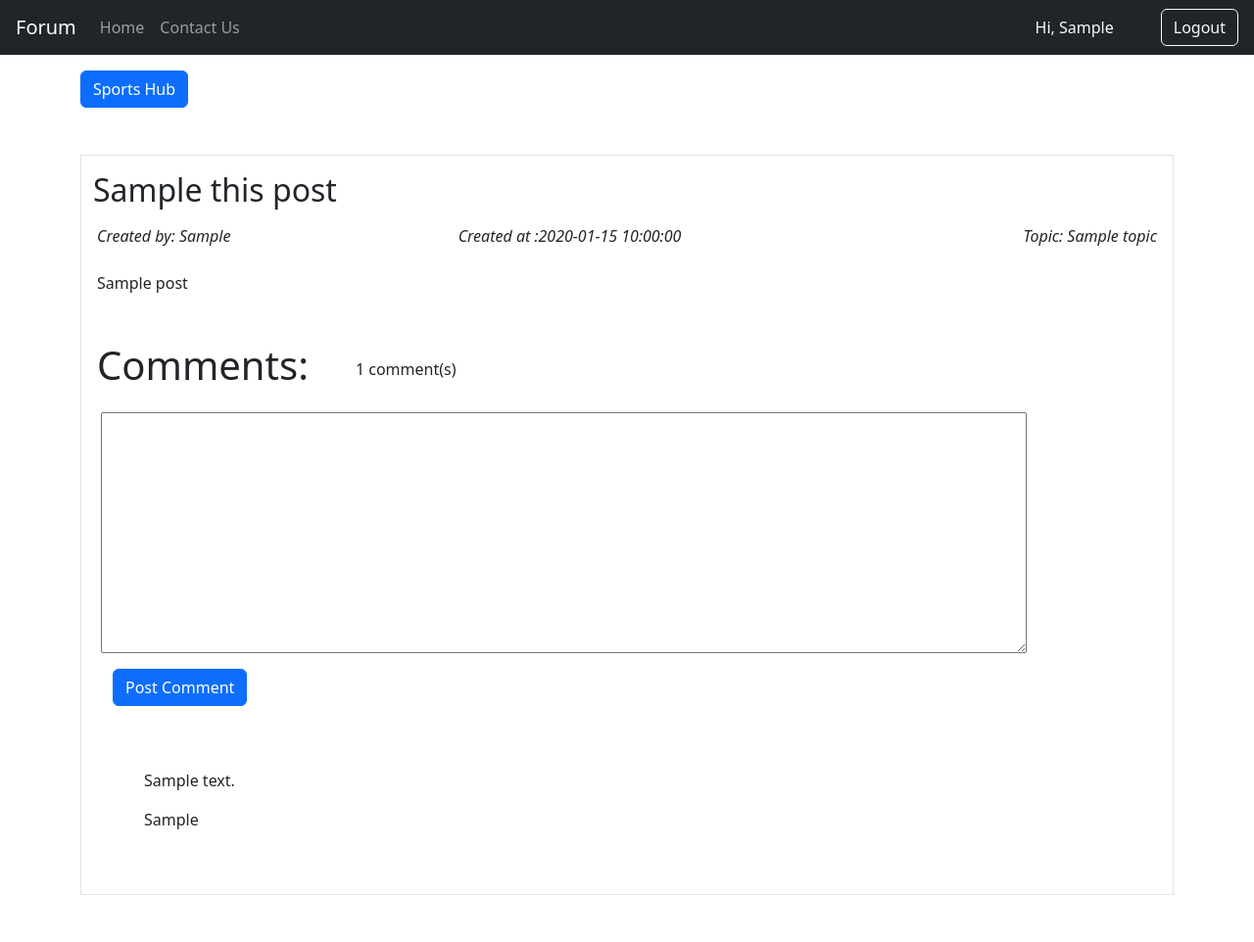
After one commit to P-moT/forum-topics, a Flask app: template flask_app/templates/sports_post.html in a window 1280 px wide. The commit adds this page. Shown: the whole page at 98% size. Run offline with Flask 2, Linux system fonts and the light colour scheme; the template is opened without the code that fills it: most values are stand-ins (such as "Sample title", 1, 10 or a date in 2020).

Commit message:
split topic_post html into 3 files. completed get request for each topic_post. need to update their layouts

```diff
--- a/flask_app/static/css/style.css
+++ b/flask_app/static/css/style.css
@@ -1,4 +1,4 @@
-.sports, .science, .technology {
+/* .sports, .science, .technology {
     background-image: linear-gradient(#e6eeff, #b3cbff);
     background-attachment: fixed;
-}
+} */
--- a/flask_app/templates/science.html
+++ b/flask_app/templates/science.html
@@ -55,9 +55,9 @@
             <div class="me-1 col-lg-8">
                 <div class="row mb-4">
                 {% for post in posts%}
-                    {% if post.topic == 2 %}
+                    {% if post.topic == "science" %}
                     <div class="card border border-primary shadow-sm ">
-                        <h2>{{post.title}} </h2>
+                        <h2 class="mt-3">{{post.title}} </h2>
                         <div class="row">
                             <p class="col">Created on {{post.created_at}}</p>
                             <p class="col">Created by {{post.user.first_name}}</p>
--- /dev/null
+++ b/flask_app/templates/sports_post.html
@@ -0,0 +1,79 @@
+<!DOCTYPE html>
+<html lang="en">
+<head>
+    <meta charset="UTF-8">
+    <meta http-equiv="X-UA-Compatible" content="IE=edge">
+    <meta name="viewport" content="width=device-width, initial-scale=1.0">
+    <!-- Bootstrap CSS -->
+    <link href="https://cdn.jsdelivr.net/npm/bootstrap@5.2.0/dist/css/bootstrap.min.css" rel="stylesheet" integrity="sha384-gH2yIJqKdNHPEq0n4Mqa/HGKIhSkIHeL5AyhkYV8i59U5AR6csBvApHHNl/vI1Bx" crossorigin="anonymous">
+    <title>{{this_post.title}}</title>
+</head>
+<body>
+    <!-- nav bar -->
+    <nav class="navbar navbar-expand-lg navbar-dark bg-dark px-3">
+        <a class="navbar-brand" href="/dashboard">Forum</a>
+        <button class="navbar-toggler" type="button" data-toggle="collapse" data-target="#navbarSupportedContent"
+            aria-controls="navbarSupportedContent" aria-expanded="false" aria-label="Toggle navigation">
+            <span class="navbar-toggler-icon"></span>
+        </button>
+        <div class="collapse navbar-collapse" id="navbarSupportedContent">
+            <ul class="navbar-nav mr-auto">
+                <li class="nav-item active">
+                    <a class="nav-link" href="/dashboard">Home</a>
+                </li>
+            </ul>
+            <ul class="navbar-nav mr-auto">
+                <li class="nav-item active">
+                    <a class="nav-link" href="#">Contact Us</a>
+                </li>
+            </ul>
+        </div>
+        <div class="d-flex justify-content">
+            <p class="text-light my-auto mx-5">Hi, {{session_user.first_name}}</p>
+            <a href="/logout" class="btn btn-outline-light">Logout</a>
+        </div>
+    </nav>
+
+    <div class="container">
+        <div class="col-3 mt-3">
+            <a href="/sports" class="btn btn-primary">Sports Hub</a>
+        </div>
+
+        <div class="body border my-5 p-3">
+            <!-- post title -->
+            <div class="title">
+                <div class="row">
+                    <h2 class="px-2">{{this_post.title}}</h1>
+                </div>
+                <div class="row my-2 justify-content">
+                    <p class="col-4"><em>Created by: {{this_post.user.first_name}}</em></p>
+                    <p class="col-4"><em>Created at :{{this_post.created_at}}</em></p>
+                    <p class="col-4 text-end"><em>Topic: {{this_post.topic}}</em></p>
+                </div>
+            </div>
+            <!-- post content -->
+            <div class="post">
+                <p>{{this_post.post}}</p>
+            </div>
+            <!-- comment -->
+            <div class="comment-section">
+                <div class="d-flex justify-content mt-5">
+                    <h1>Comments:</h1>
+                    <p class="my-auto mx-5">{{count}} comment(s)</p>
+                </div>
+                <div class="comment-box m-3">
+                    <form action="/add_comment/{{this_post.topic}}/{{this_post.id}}" method="post" id="form">
+                        <textarea class="row" name="comment" form="form" cols="100" rows="10" ></textarea>
+                        <input class="btn btn-primary my-3" type="submit" value="Post Comment">
+                    </form>
+                </div>
+                <div class="comments m-5">
+                    {% for each_comment in comments %}
+                    <p>{{each_comment.comment}}</p>
+                    <p>{{each_comment.author.first_name}}</p>
+                    {% endfor %}
+                </div>
+            </div>
+        </div>
+</body>
+</html>
```
Also changed, not shown: flask_app/controllers/posts.py (+43 -17 lines), flask_app/models/post.py (+22 -0 lines), flask_app/templates/create_post.html (+5 -4 lines), flask_app/templates/dashboard.html (+7 -7 lines), flask_app/templates/sports.html (+8 -11 lines), flask_app/templates/technology.html (+7 -9 lines), 2 other files.
